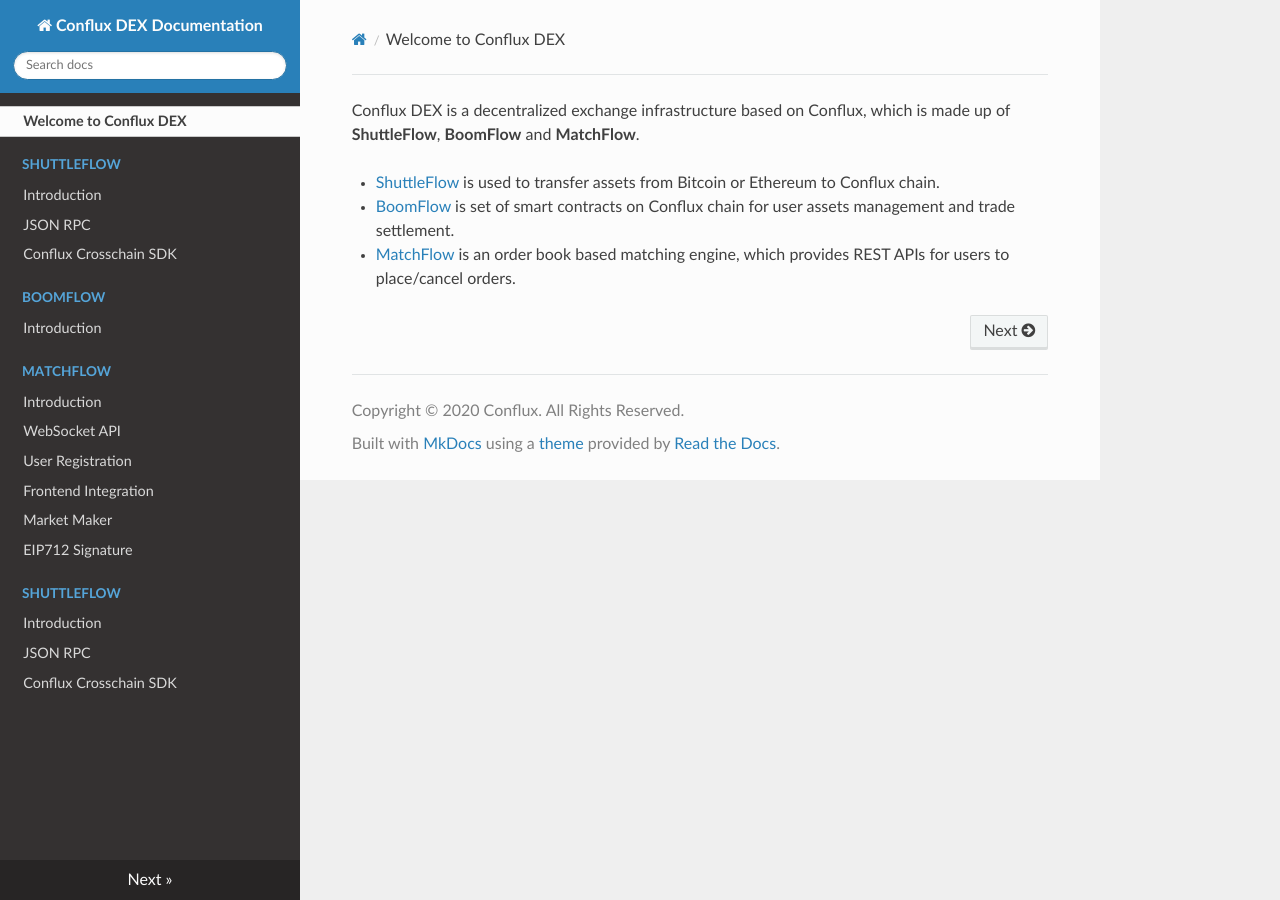
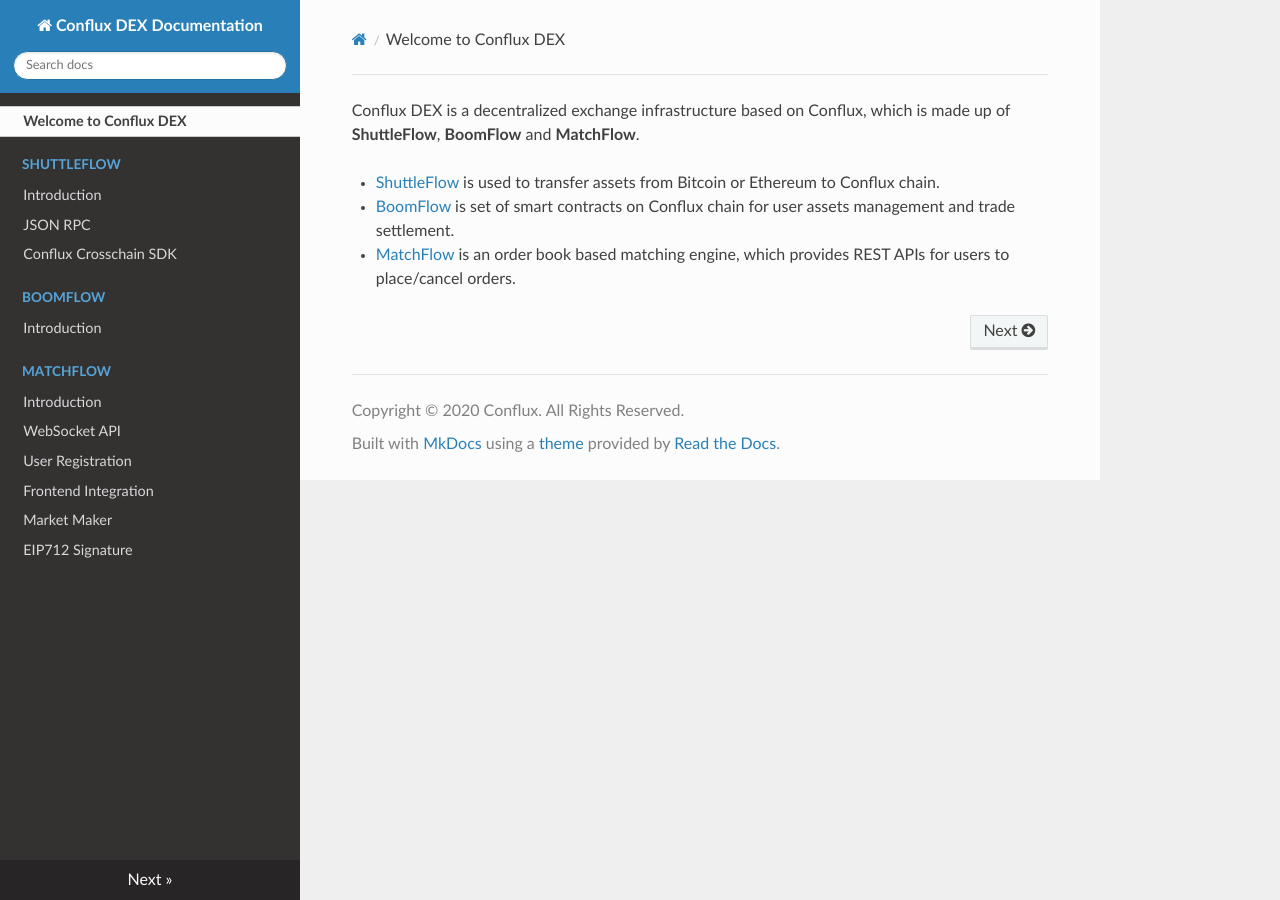
Before and after one commit to posaggen/conflux-dex-docs, an MkDocs documentation site: the page built from docs/index.md, in a window 1280 px wide. Built offline with MkDocs 1.6.1, drawn with Linux system fonts in a browser that asks for light colours; nearby versions of some CDN libraries.

Commit message:
remove duplicated entrypoint for shuttleflow

```diff
--- a/mkdocs.yml
+++ b/mkdocs.yml
@@ -14,9 +14,5 @@
       - Frontend Integration: matchflow/frontend.md
       - Market Maker: matchflow/market_maker.md
       - EIP712 Signature: matchflow/eip712.md
-    - ShuttleFlow:
-      - Introduction: shuttleflow/index.md
-      - JSON RPC: shuttleflow/json_rpc.md
-      - Conflux Crosschain SDK: shuttleflow/sdk.md
 theme: readthedocs
 copyright: Copyright © 2020 Conflux. All Rights Reserved.
```
